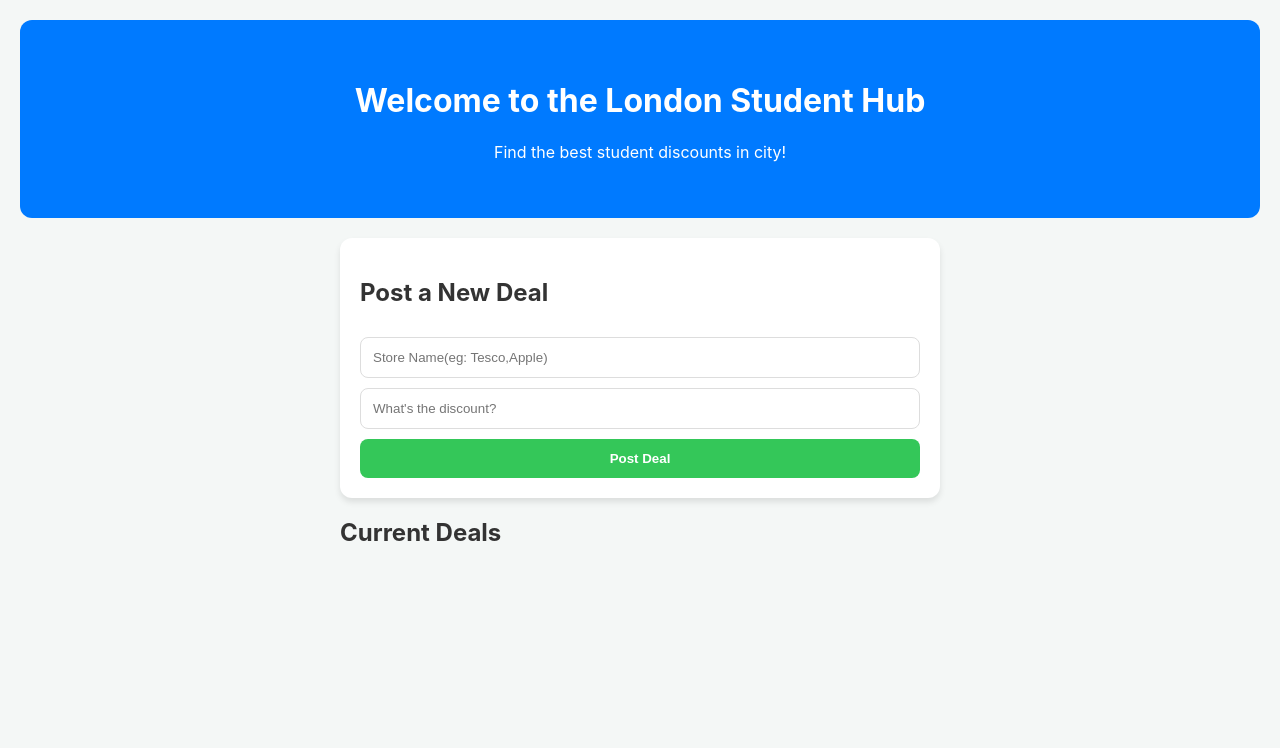
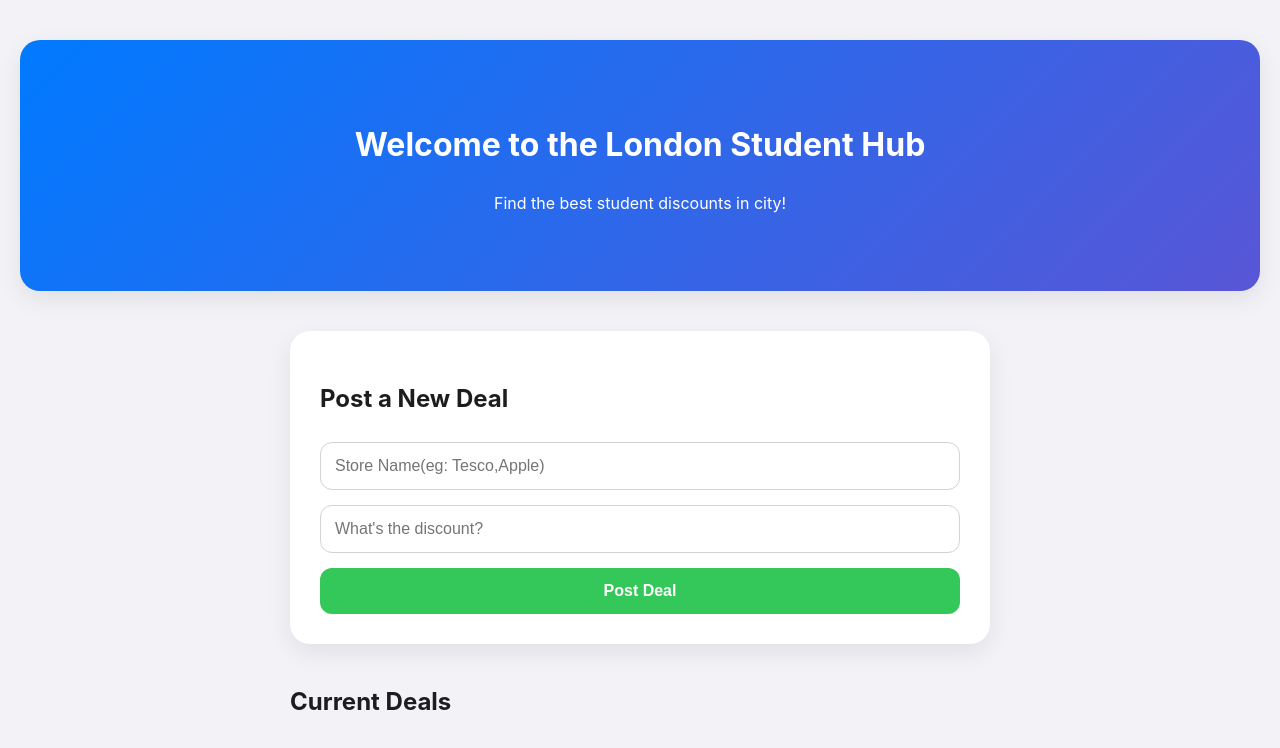
Before and after one commit to SukhadiaDeep/BSC-Computer-science_labs, a plain HTML site: page london-student-hub/Index.html in a window 1280 px wide. Drawn offline with Linux system fonts and the light colour scheme; no server answers.

Commit message:
style: implemented premium Apple-style UI with animations

```diff
--- a/london-student-hub/style.css
+++ b/london-student-hub/style.css
@@ -1,84 +1,98 @@
+:root {
+    --primary-blue: #007aff;
+    --success-green: #34c759;
+    --danger-red: #ff3b30;
+    --bg-gray: #f2f2f7;
+    --card-shadow: 0 8px 24px rgba(0,0,0,0.08);
+}
+
 body {
-    font-family: -apple-system, BlinkMacSystemFont, "Segoe UI", Roboto, Helvetica, Arial, sans-serif;
-    background-color: #f4f7f6;
-    color: #333;
+    font-family: -apple-system, BlinkMacSystemFont, "Segoe UI", sans-serif;
+    background-color: var(--bg-gray);
+    color: #1d1d1f;
     margin: 0;
-    padding: 20px;
+    padding: 40px 20px;
+    line-height: 1.5;
 }
 
 header {
     text-align: center;
-    padding: 40px 0;
-    background: #007aff; /* Apple Blue */
+    padding: 60px 0;
+    background: linear-gradient(135deg, #007aff, #5856d6);
     color: white;
-    border-radius: 12px;
-    margin-bottom: 20px;
+    border-radius: 20px;
+    margin-bottom: 40px;
+    box-shadow: var(--card-shadow);
 }
 
 main {
-    max-width: 600px;
+    max-width: 700px;
     margin: 0 auto;
 }
 
 #deal-form {
     background: white;
-    padding: 20px;
-    border-radius: 12px;
-    box-shadow: 0 4px 6px rgba(0,0,0,0.1);
+    padding: 30px;
+    border-radius: 20px;
+    box-shadow: var(--card-shadow);
     display: flex;
     flex-direction: column;
-    gap: 10px;
+    gap: 15px;
+    margin-bottom: 40px;
 }
 
+h2 { font-weight: 700; margin-bottom: 10px; }
+
 input {
-    padding: 12px;
-    border: 1px solid #ddd;
-    border-radius: 8px;
+    padding: 14px;
+    border: 1px solid #d2d2d7;
+    border-radius: 12px;
+    font-size: 16px;
+    transition: border-color 0.3s;
+}
+
+input:focus {
+    outline: none;
+    border-color: var(--primary-blue);
 }
 
 button {
-    padding: 12px;
-    background-color: #34c759; /* Success Green */
+    padding: 14px;
+    background-color: var(--success-green);
     color: white;
     border: none;
-    border-radius: 8px;
+    border-radius: 12px;
     cursor: pointer;
-    font-weight: bold;
+    font-weight: 600;
+    font-size: 16px;
+    transition: transform 0.2s, opacity 0.2s;
+}
+
+button:hover {
+    opacity: 0.9;
+    transform: translateY(-1px);
 }
 
 .deal-card {
     background: white;
-    padding: 15px;
-    margin-top: 15px;
-    border-radius: 10px;
-    border-left: 5px solid #007aff;
-}
-#deals-list {
-    margin-top: 20px;
-    display: flex;
-    flex-direction: column;
-    gap: 15px; /* Adds space between the Apple and Tesco cards */
-}
-
-.deal-card {
+    padding: 20px;
+    margin-bottom: 15px;
+    border-radius: 16px;
+    box-shadow: var(--card-shadow);
     display: flex;
     justify-content: space-between;
     align-items: center;
-    background: white;
-    padding: 15px;
-    margin-top: 15px;
-    border-radius: 10px;
-    border-left: 5px solid #007aff;
+    border-left: 6px solid var(--primary-blue);
+    animation: fadeIn 0.5s ease-out;
+}
+
+@keyframes fadeIn {
+    from { opacity: 0; transform: translateY(10px); }
+    to { opacity: 1; transform: translateY(0); }
 }
 
 .delete-btn {
-    background-color: #ff3b30; /* Apple Red */
-    padding: 8px 12px;
-    font-size: 0.8rem;
-    border-radius: 6px;
-    transition: background 0.3s;
+    background-color: var(--danger-red);
+    padding: 10px 16px;
+    font-size: 14px;
 }
-
-.delete-btn:hover {
-    background-color: #d70a00;
-}
```
